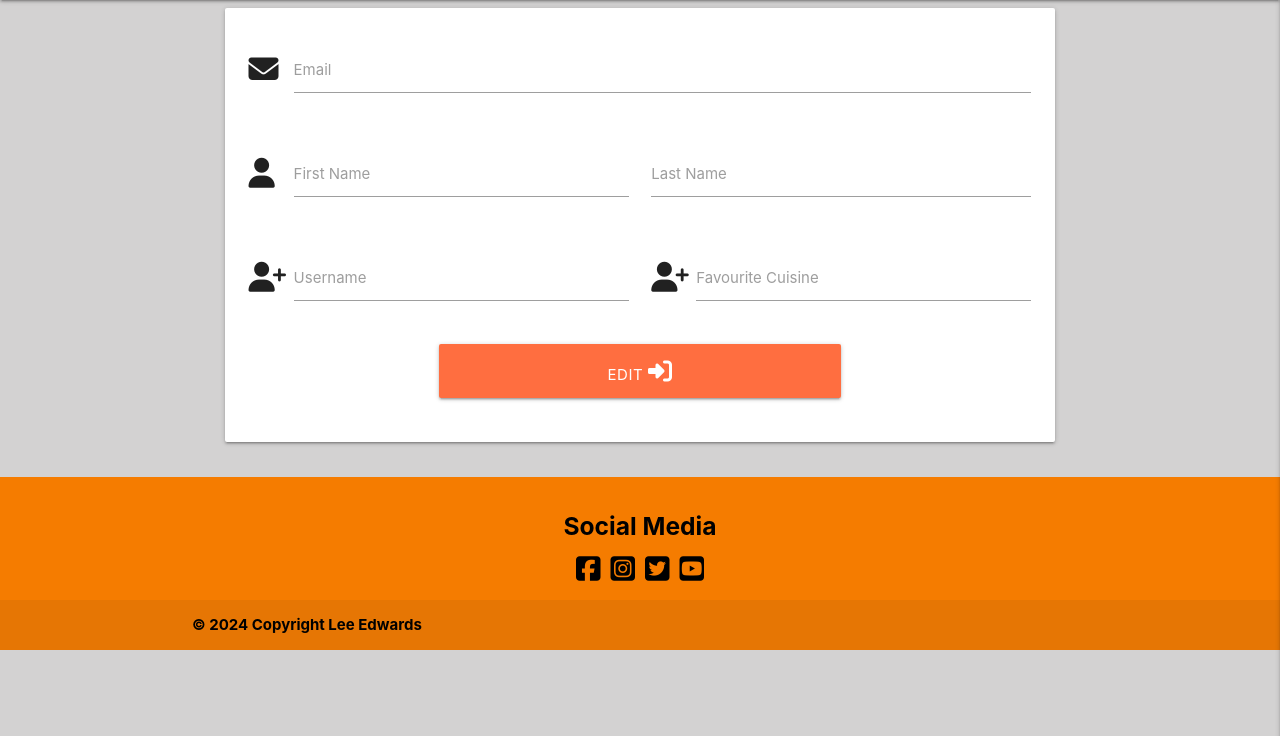
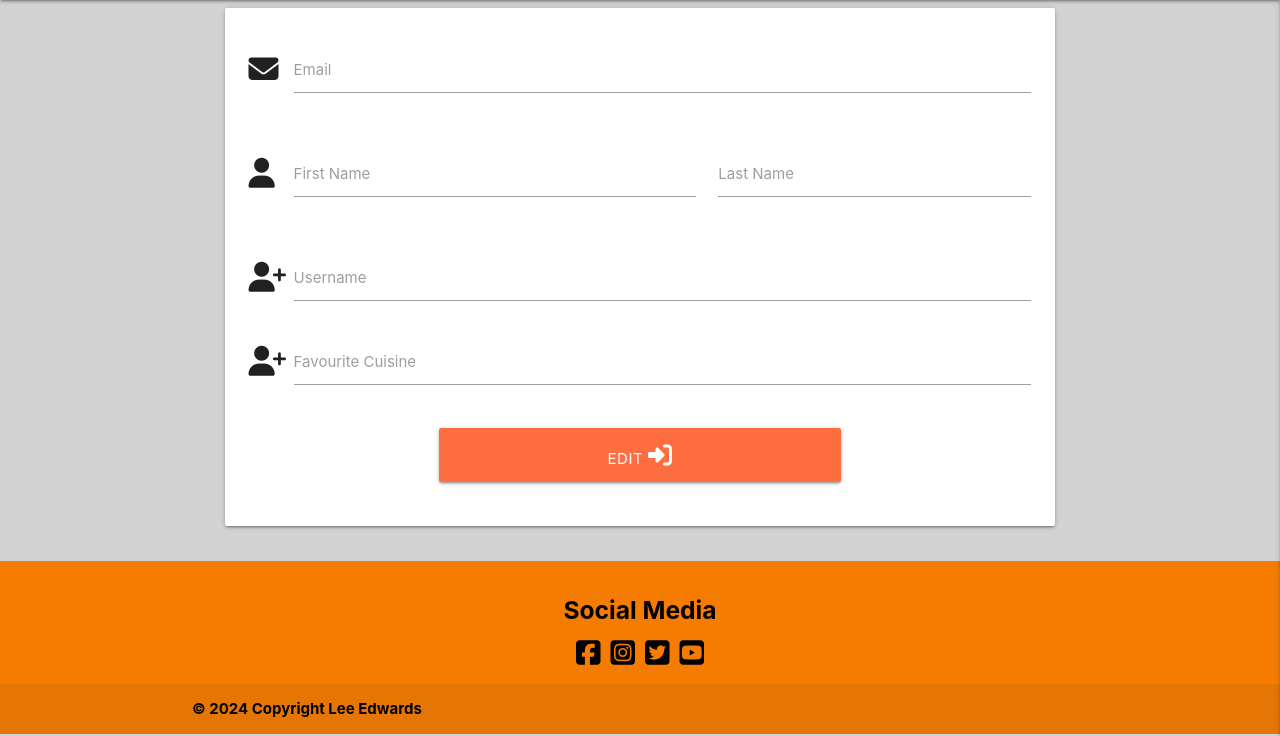
Before and after one commit to LeeEd1/MS3-project, a Flask app: template templates/edit_account.html in a window 1280 px wide. Shown: the part 64-800 px from the top of the page. Run offline with Flask 3, Linux system fonts and the light colour scheme; the template is opened without the code that fills it, so the values that code supplies are empty; some libraries are stand-ins or nearby versions.

Commit message:
Correcting edit account form

```diff
--- a/templates/edit_account.html
+++ b/templates/edit_account.html
@@ -15,26 +15,26 @@
                 </div>
                 <div class="row">
                     <!-- First name -->
-                    <div class="input-field col s6">
+                    <div class="input-field col s7">
                         <i class="fas fa-user prefix"></i>
                         <input id="first_name" name="first_name" type="text" minlength="2" maxlength="20" class="validate" value="{{ user.first_name }}" required>
                         <label for="first_name">First Name</label>
                     </div>
                     <!-- Last name -->
-                    <div class="input-field col s6">
+                    <div class="input-field col s5">
                         <input id="last_name" name="last_name" type="text" minlength="2" maxlength="20" class="validate" value="{{ user.last_name }}" required>
                         <label for="last_name">Last Name</label>
                     </div>
                 </div>
                 <div class="row">
                     <!-- Username field -->
-                    <div class="input-field col s6">
+                    <div class="input-field col s12">
                         <i class="fas fa-user-plus prefix"></i>
                         <input id="username" name="username" type="text" minlength="5" maxlength="15" class="validate" value="{{ user.username }}" required>
                         <label for="username">Username</label>
                     </div>
                     <!-- Favourite cuisine -->
-                    <div class="input-field col s6">
+                    <div class="input-field col s12">
                         <i class="fas fa-user-plus prefix"></i>
                         <input id="fav_cuisine" name="fav_cuisine" type="text" minlength="5" maxlength="15" class="validate" value="{{ user.fav_cuisine }}" required>
                         <label for="fav_cuisine">Favourite Cuisine</label>
```
